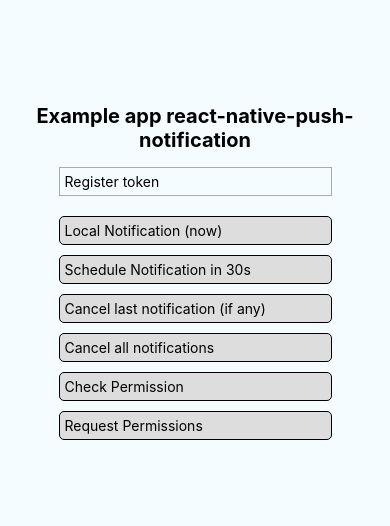
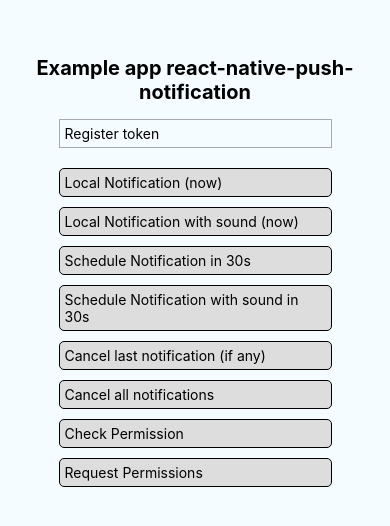
Before and after one commit to SmartBigGuru/react-native-gifted-chat, a React Native app in the folder example/: screen / in a window 390 px wide. Shown: the part 138-664 px from the top of the page. Built offline with nearby package versions, Linux system fonts and the light colour scheme; what react-native-push-notification would draw is missing.

Commit message:
Add an example with sound in project example.

```diff
--- a/example/App.js
+++ b/example/App.js
@@ -52,9 +52,23 @@ export default class App extends Component {
         <TouchableOpacity
           style={styles.button}
           onPress={() => {
+            this.notif.localNotif('sample.mp3');
+          }}>
+          <Text>Local Notification with sound (now)</Text>
+        </TouchableOpacity>
+        <TouchableOpacity
+          style={styles.button}
+          onPress={() => {
             this.notif.scheduleNotif();
           }}>
           <Text>Schedule Notification in 30s</Text>
+        </TouchableOpacity>
+        <TouchableOpacity
+          style={styles.button}
+          onPress={() => {
+            this.notif.scheduleNotif('sample.mp3');
+          }}>
+          <Text>Schedule Notification with sound in 30s</Text>
         </TouchableOpacity>
         <TouchableOpacity
           style={styles.button}
--- a/example/NotifService.js
+++ b/example/NotifService.js
@@ -9,7 +9,7 @@ export default class NotifService {
     NotificationHandler.attachNotification(onNotification);
   }
 
-  localNotif() {
+  localNotif(soundName) {
     this.lastId++;
     PushNotification.localNotification({
       /* Android Only Properties */
@@ -35,14 +35,14 @@ export default class NotifService {
       /* iOS and Android properties */
       title: 'Local Notification', // (optional)
       message: 'My Notification Message', // (required)
-      playSound: false, // (optional) default: true
-      soundName: 'default', // (optional) Sound to play when the notification is shown. Value of 'default' plays the default sound. It can be set to a custom sound such as 'android.resource://com.xyz/raw/my_sound'. It will look for the 'my_sound' audio file in 'res/raw' directory and play it. default: 'default' (default sound is played)
+      playSound: !!soundName, // (optional) default: true
+      soundName: soundName ? soundName : 'default', // (optional) Sound to play when the notification is shown. Value of 'default' plays the default sound. It can be set to a custom sound such as 'android.resource://com.xyz/raw/my_sound'. It will look for the 'my_sound' audio file in 'res/raw' directory and play it. default: 'default' (default sound is played)
       number: 10, // (optional) Valid 32 bit integer specified as string. default: none (Cannot be zero)
       actions: '["Yes", "No"]', // (Android only) See the doc for notification actions to know more
     });
   }
 
-  scheduleNotif() {
+  scheduleNotif(soundName) {
     this.lastId++;
     PushNotification.localNotificationSchedule({
       date: new Date(Date.now() + 30 * 1000), // in 30 secs
@@ -70,8 +70,8 @@ export default class NotifService {
       /* iOS and Android properties */
       title: 'Scheduled Notification', // (optional)
       message: 'My Notification Message', // (required)
-      playSound: true, // (optional) default: true
-      soundName: 'default', // (optional) Sound to play when the notification is shown. Value of 'default' plays the default sound. It can be set to a custom sound such as 'android.resource://com.xyz/raw/my_sound'. It will look for the 'my_sound' audio file in 'res/raw' directory and play it. default: 'default' (default sound is played)
+      playSound: !!soundName, // (optional) default: true
+      soundName: soundName ? soundName : 'default', // (optional) Sound to play when the notification is shown. Value of 'default' plays the default sound. It can be set to a custom sound such as 'android.resource://com.xyz/raw/my_sound'. It will look for the 'my_sound' audio file in 'res/raw' directory and play it. default: 'default' (default sound is played)
     });
   }
 
```
Also changed, not shown: 3 other files (tests, documents, lock files or other folders).
